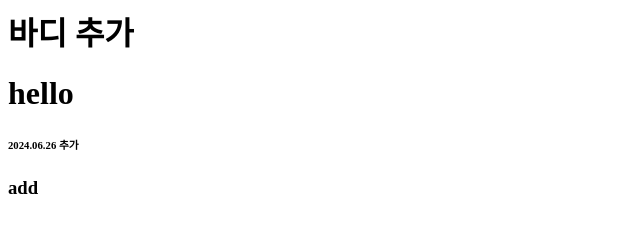
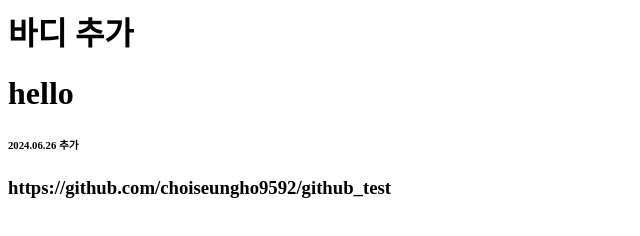
Before and after one commit to choiseungho9592/github_test, a website: page index.html in a window 1280 px wide. Shown: the whole page, without its empty margins (0-640 px from the left). Drawn offline with Linux system fonts and the light colour scheme.

Commit message:
nodejs test

```diff
--- a/index.html
+++ b/index.html
@@ -7,5 +7,5 @@
     <h1>hello </h1>
     <h6>2024.06.26 추가</h6>
 
-    <h3> add</h3>
+    <h3>https://github.com/choiseungho9592/github_test</h3>
 </body>
--- /dev/null
+++ b/index.js
@@ -0,0 +1 @@
+console.log("Hello world!")
```
Also changed, not shown: package.json (added, +14 -0 lines), 1 other file.
